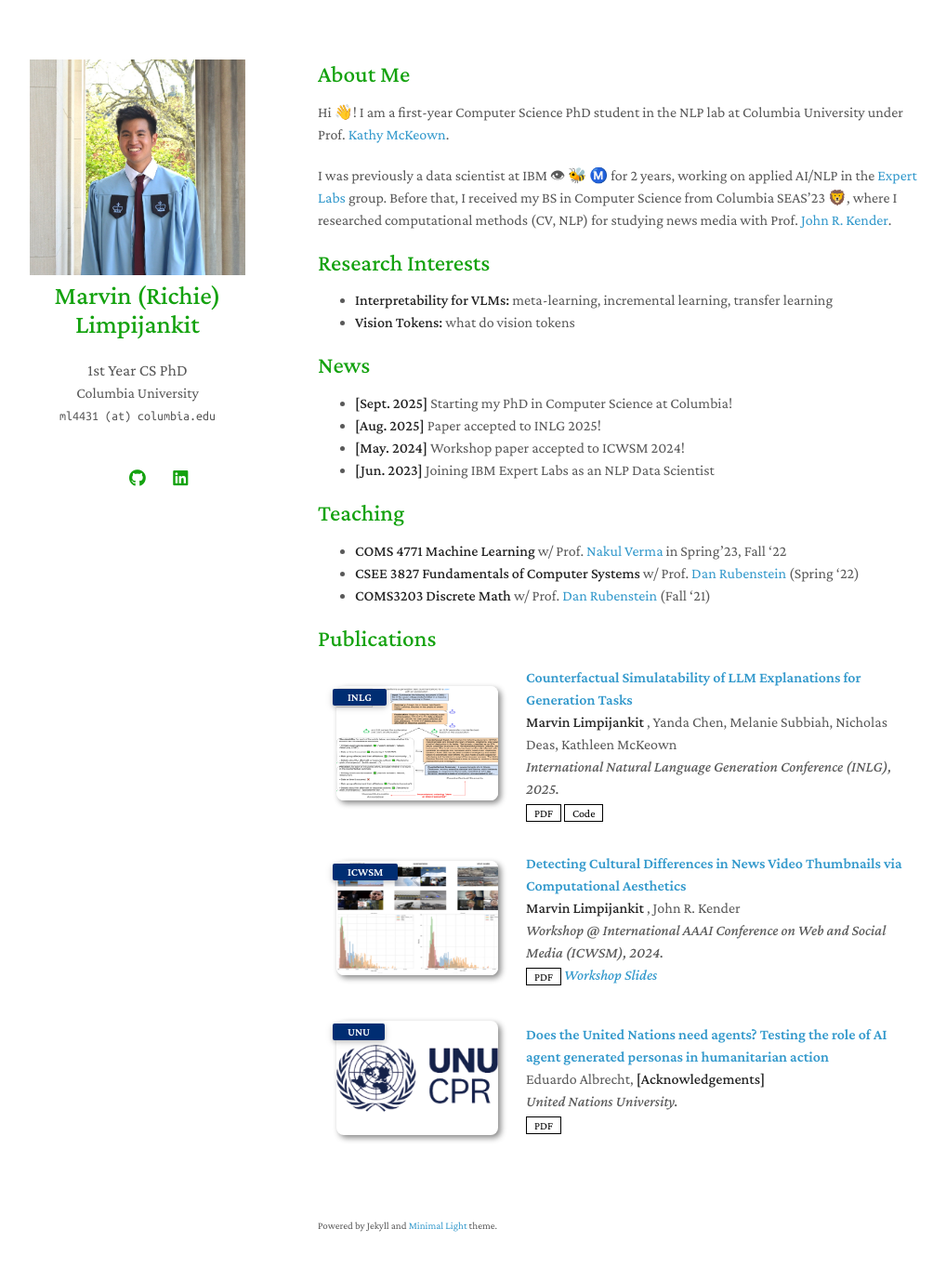
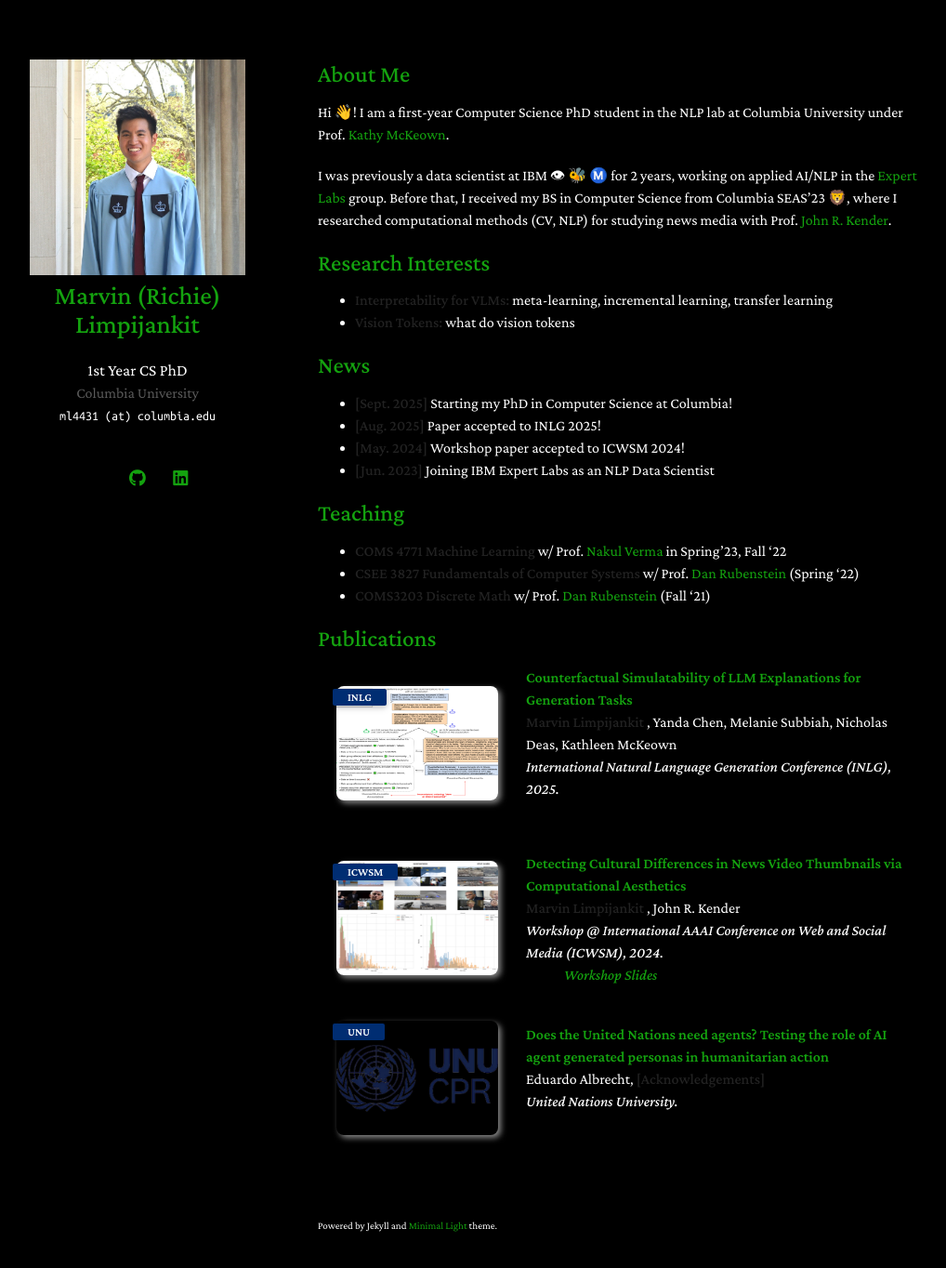
Before and after one commit to mlimpijankit/mlimpijankit.github.io, a Jekyll site: the page built from index.md, in a window 1280 px wide and 1399 px high. Shown: the top 1364 px of the window at 93% size, without its empty margins (128-1146 px from the left). Built offline with Jekyll 4.4.1, drawn with Linux system fonts in a browser that asks for light colours; a style sheet for code colours, icons or effects is not loaded.

Commit message:
Update minimal-light.scss

```diff
--- a/_sass/minimal-light.scss
+++ b/_sass/minimal-light.scss
@@ -182,6 +182,11 @@ papertitle {
 
 }
 
+body {
+  background-color: #000000;
+  color: #ffffff;
+}
+
 
   .image {
     border-radius: 0.35em;
@@ -270,17 +275,17 @@ h1 {
 }
 
 a {
-  color:#39c;
+  color:#14a20f;
   text-decoration:none;
 }
 
 a:hover {
-  color:#069;
+  color:#0d6b0a;
 }
 
 @media (prefers-color-scheme: dark) {
   a {
-    color:rgb(62, 183, 240);
+    color:#14a20f;
   }
 }
 
```
